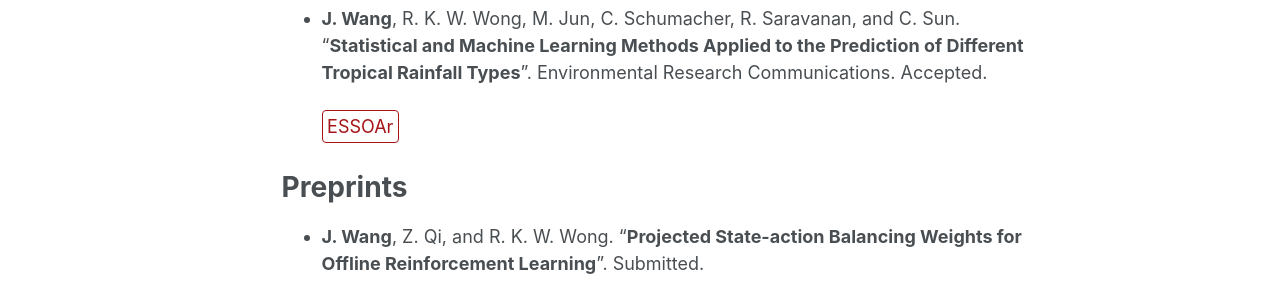
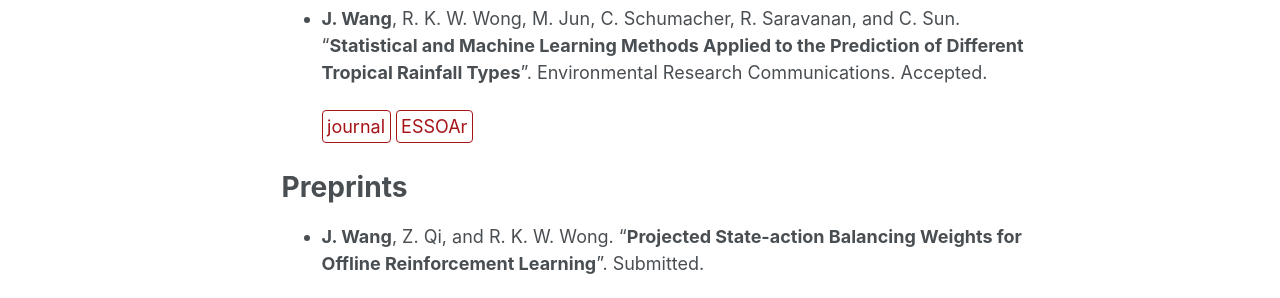
Before and after one commit to jiayiwang1017/jiayiwang1017.github.io, a Jekyll site: the page built from _pages/publications.md, in a window 1280 px wide and 1215 px high. Shown: the part 499-797 px from the top of the window. Built offline with Jekyll 4.4.1, drawn with Linux system fonts in a browser that asks for light colours.

Commit message:
Update publications.md

```diff
--- a/_pages/publications.md
+++ b/_pages/publications.md
@@ -18,7 +18,7 @@ title: "Publications"
 - **J. Wang**,  R. K. W. Wong, M. Jun, C. Schumacher, R. Saravanan, and C. Sun.
 		"**Statistical and Machine Learning Methods Applied to the Prediction of Different Tropical Rainfall Types**". Environmental Research Communications. Accepted.
 
-  [ESSOAr](https://www.essoar.org/doi/abs/10.1002/essoar.10507122.1){: .btn--research}
+  [journal](https://iopscience.iop.org/article/10.1088/2515-7620/ac371f){: .btn--research} [ESSOAr](https://www.essoar.org/doi/abs/10.1002/essoar.10507122.1){: .btn--research}
 
 
 # Preprints
```
